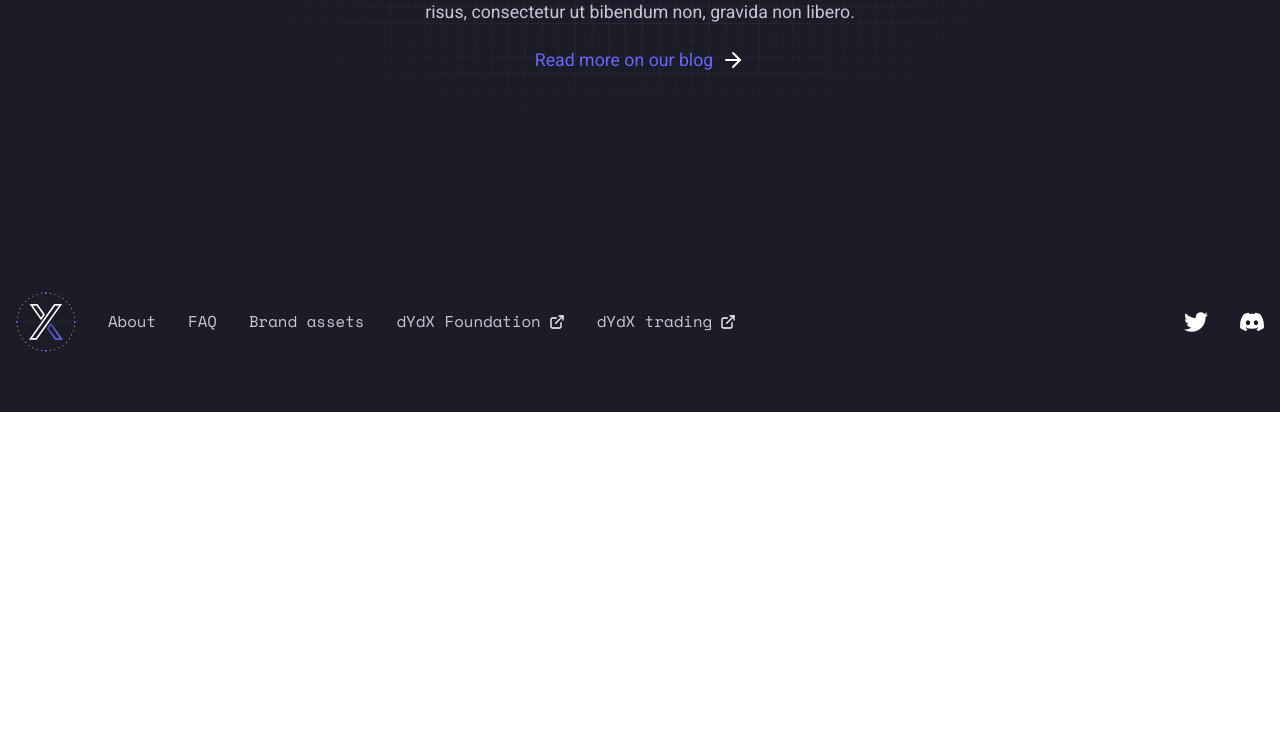
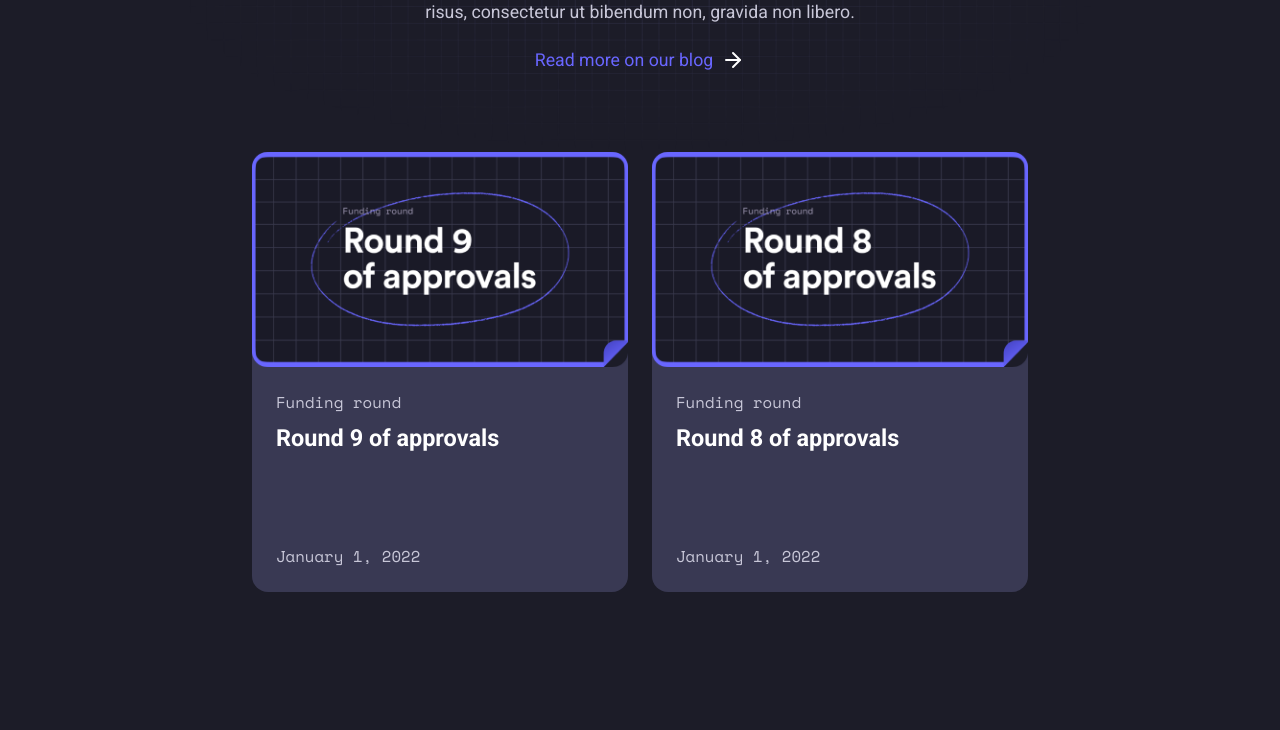
Before and after one commit to ROFLERGG/dYdX, a React (Vite) app: page / in a window 1280 px wide. Shown: the part 1812-2542 px from the top of the page. Before the commit the page ends 2224 px from the top, so only its background shows below. Built offline with nearby package versions, Linux system fonts and the light colour scheme.

Commit message:
cards fixed

```diff
--- a/src/components/sections/news.jsx
+++ b/src/components/sections/news.jsx
@@ -1,6 +1,7 @@
 import Grid from "./../../assets/grid.png"
 import Sprite from "./../../assets/sprite.svg"
 import Sparkle from "./../../assets/sparkle.svg"
+import PostCard from "../ui/post-card"
 
 const News = () => {
   return (
@@ -33,8 +34,9 @@ const News = () => {
           </div>
           <div className="flex justify-center">
             <div className="max-w-[800px]">
-              <div className="flex">
+              <div className="flex max-lg:flex-col max-lg:space-y-6">
                 {/* blog post */}
+                <PostCard/>
               </div>
             </div>
           </div>
--- a/src/components/ui/card.jsx
+++ b/src/components/ui/card.jsx
@@ -39,10 +39,10 @@ const GrantCard = () => {
     cardData.map(({image, category, title, amount, description, url, users}, index) => {
       return (
         <div id={index + 1} className="px-4 flex shrink-0">
-          <a href={url} className={`flex snap-center ${image && 'flex-col'} max-w-[392px] max-sm:max-w-[320px] max-[360px]:max-w-[256px] bg-secondary rounded-2xl`}>
+          <a href={url} className={`flex snap-center ${image && 'flex-col'} max-w-[392px] max-sm:max-w-[320px] max-[360px]:max-w-[256px] bg-secondary rounded-2xl hover:bg-secondaryHover duration-150 ease-in-out`}>
             {/* image */}
             {image &&
-            <div className="w-full h-[180px] bg-secondaryHover rounded-2xl"></div>
+            <div className="w-full h-[180px] bg-[#232334] rounded-2xl"></div>
             }
             {/* content */}
             <div className="p-6 flex flex-col justify-between space-y-4">
--- a/src/components/ui/post-card.jsx
+++ b/src/components/ui/post-card.jsx
@@ -1,27 +1,44 @@
+import Post8 from "./../../assets/post-images/image-block-8.png"
+import Post9 from "./../../assets/post-images/image-block-9.png"
+
 const postData = [
   {
-    image: "",
-    category: "",
-    title: "",
-    date: "",
+    image: Post9,
+    category: "Funding round",
+    title: "Round 9 of approvals",
+    date: "January 1, 2022",
     url: "/"
   },
+  {
+    image: Post8,
+    category: "Funding round",
+    title: "Round 8 of approvals",
+    date: "January 1, 2022",
+    url: "/"
+  }
 ]
 
 const PostCard = () => {
   return (
-    postData.map(({image, category, title, date, url}) => {
+    postData.map(({image, category, title, date, url}, index) => {
       return (
         <div className="px-3">
-          <a href={url} className={`flex ${image && "flex-col"} flex-1 max-w-[400px]`}>
+          <a href={url} className={`flex ${image && "flex-col"} flex-1  max-w-[400px] h-[440px] max-lg:h-[380px] rounded-2xl bg-secondary hover:bg-secondaryHover duration-150 ease-in-out`}>
             {image &&
-              <div className="w-full">
-                <img src="" alt="" />
+              <img src={image} alt={index + 1}/>
+            }
+            <div className="p-6 flex flex-1 flex-col justify-between">
+              <div className="flex flex-col space-y-2">
+                <p className="mono-paragraph-md text-white-500">{category}</p>
+                <h2 className="heading-md text-white-100">{title}</h2>
               </div>
-            }
+              <p className="mono-paragraph-md text-white-500">{date}</p>
+            </div>
           </a>
         </div>
       )
     })
   )
 }
+
+export default PostCard
```
